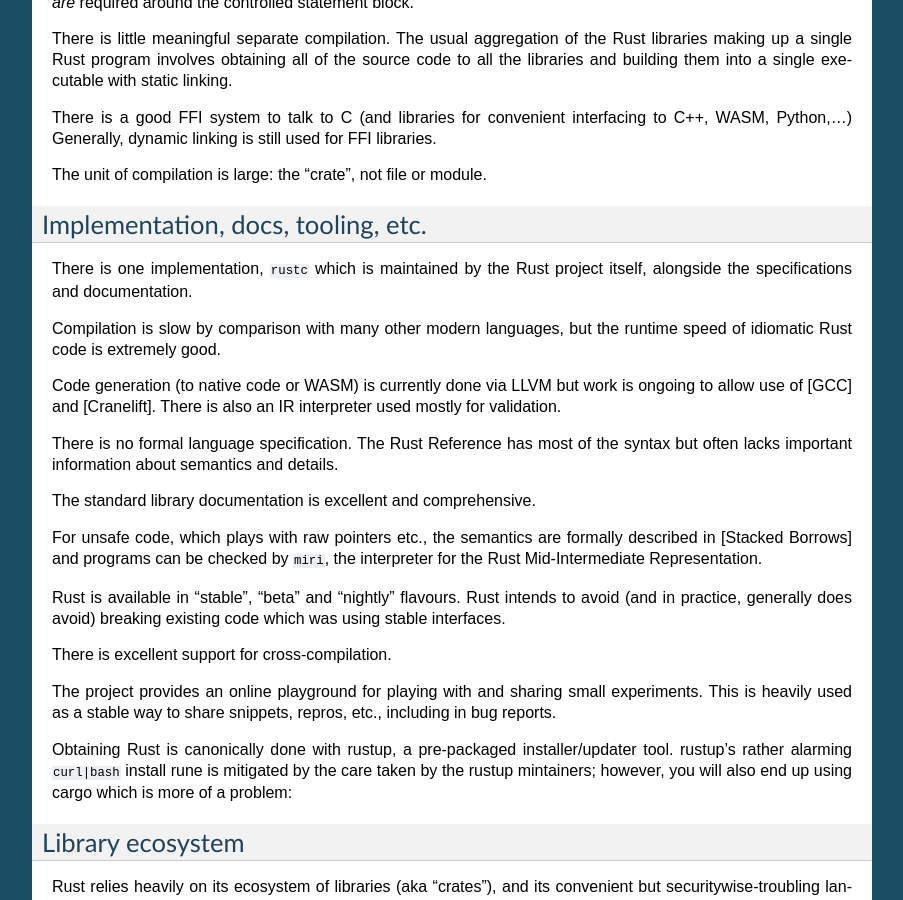
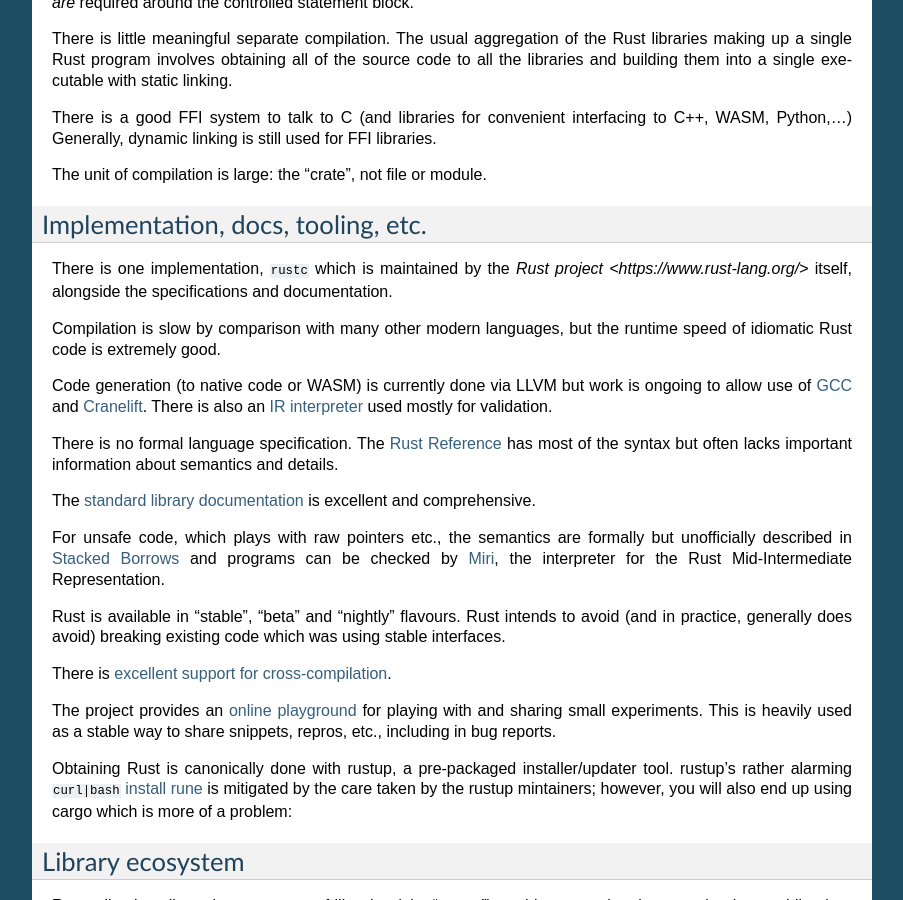
Before and after one commit to cxw620/rust-polyglot, a Sphinx documentation site: the page built from docs/intro.rst, in a window 1280 px wide and 900 px high, scrolled down 788 px. Shown: the whole window, without its empty margins (198-1101 px from the left). Built offline with Sphinx 7.4.7, drawn with Linux system fonts in a browser that asks for light colours; some of the changed text lies outside the part shown.

Commit message:
wip linkification etc.
Signed-off-by: Ian Jackson <ijackson@chiark.greenend.org.uk>

```diff
--- a/docs/further.rst
+++ b/docs/further.rst
@@ -5,6 +5,7 @@
     Copyright 2021 Ian Jackson and contributors
     SPDX-License-Identifier: MIT
     There is NO WARRANTY.
+
 
 xxx todo
 
--- a/docs/intro.rst
+++ b/docs/intro.rst
@@ -6,11 +6,13 @@
     SPDX-License-Identifier: MIT
     There is NO WARRANTY.
 
-There are many guides to Rust, including the `Rust Book`_
+There are many guides to Rust, including the `Rust Book`_.
 This guide is something different:
 it is intended for the experienced programmer
 who already knows many other programming languages.
 Also this guide is not entirely free of opinion.
+
+.. _Rust Book: https://doc.rust-lang.org/book/
 
 I try to give enough information to get you started,
 but to avoid going into too much detail.
@@ -75,41 +77,49 @@
 -----------------------------------
 
 There is one implementation, ``rustc``
-which is maintained by the Rust project itself,
+which is maintained by the `Rust project <https://www.rust-lang.org/>` itself,
 alongside the specifications and documentation.
 
 Compilation is slow by comparison with many other modern languages,
 but the runtime speed of idiomatic Rust code is extremely good.
 
 Code generation (to native code or WASM) is currently done via LLVM
-but work is ongoing to allow use of [GCC] and [Cranelift].  There is
-also an IR interpreter used mostly for validation.
+but work is ongoing to allow use of
+`GCC <https://blog.antoyo.xyz/rustc_codegen_gcc-progress-report-3>`_
+and
+`Cranelift <https://github.com/bjorn3/rustc_codegen_cranelift/blob/master/Readme.md>`_.
+There is also an
+`IR interpreter <https://github.com/rust-lang/miri#readme>`_
+used mostly for validation.
 
 There is no formal language specification.
-The Rust Reference has most of the syntax but often lacks
+The `Rust Reference <https://doc.rust-lang.org/reference/>`_
+has most of the syntax but often lacks
 important information about semantics and details.
 
-The standard library documentation is excellent and comprehensive.
+The `standard library documentation <https://doc.rust-lang.org/std/>`_ is excellent and comprehensive.
 
 For unsafe code, which plays with raw pointers etc.,
-the semantics are formally described in [Stacked Borrows]
-and programs can be checked by ``miri``,
+the semantics are formally but unofficially described in
+`Stacked Borrows <https://github.com/rust-lang/unsafe-code-guidelines/blob/master/wip/stacked-borrows.md>`_
+and programs can be checked by `Miri <https://github.com/rust-lang/miri>`_,
 the interpreter for the Rust Mid-Intermediate Representation.
 
 Rust is available in "stable", "beta" and "nightly" flavours.
 Rust intends to avoid (and in practice, generally does avoid)
 breaking existing code which was using stable interfaces.
 
-There is excellent support for cross-compilation.
+There is `excellent support for cross-compilation <https://rust-lang.github.io/rustup/cross-compilation.html>`_.
 
-The project provides an online playground
+The project provides an `online playground <https://play.rust-lang.org/>`_
 for playing with and sharing small experiments.
 This is heavily used as a stable way to share snippets, repros, etc.,
 including in bug reports.
 
 Obtaining Rust is canonically done with rustup,
 a pre-packaged installer/updater tool.
-rustup's rather alarming ``curl|bash`` install rune
+rustup's rather alarming ``curl|bash``
+`install rune <https://www.rust-lang.org/tools/install>`_
 is mitigated by the care taken by the rustup mintainers;
 however, you will also end up using cargo which is more of a problem:
 
```
Also changed, not shown: 1 other file.
